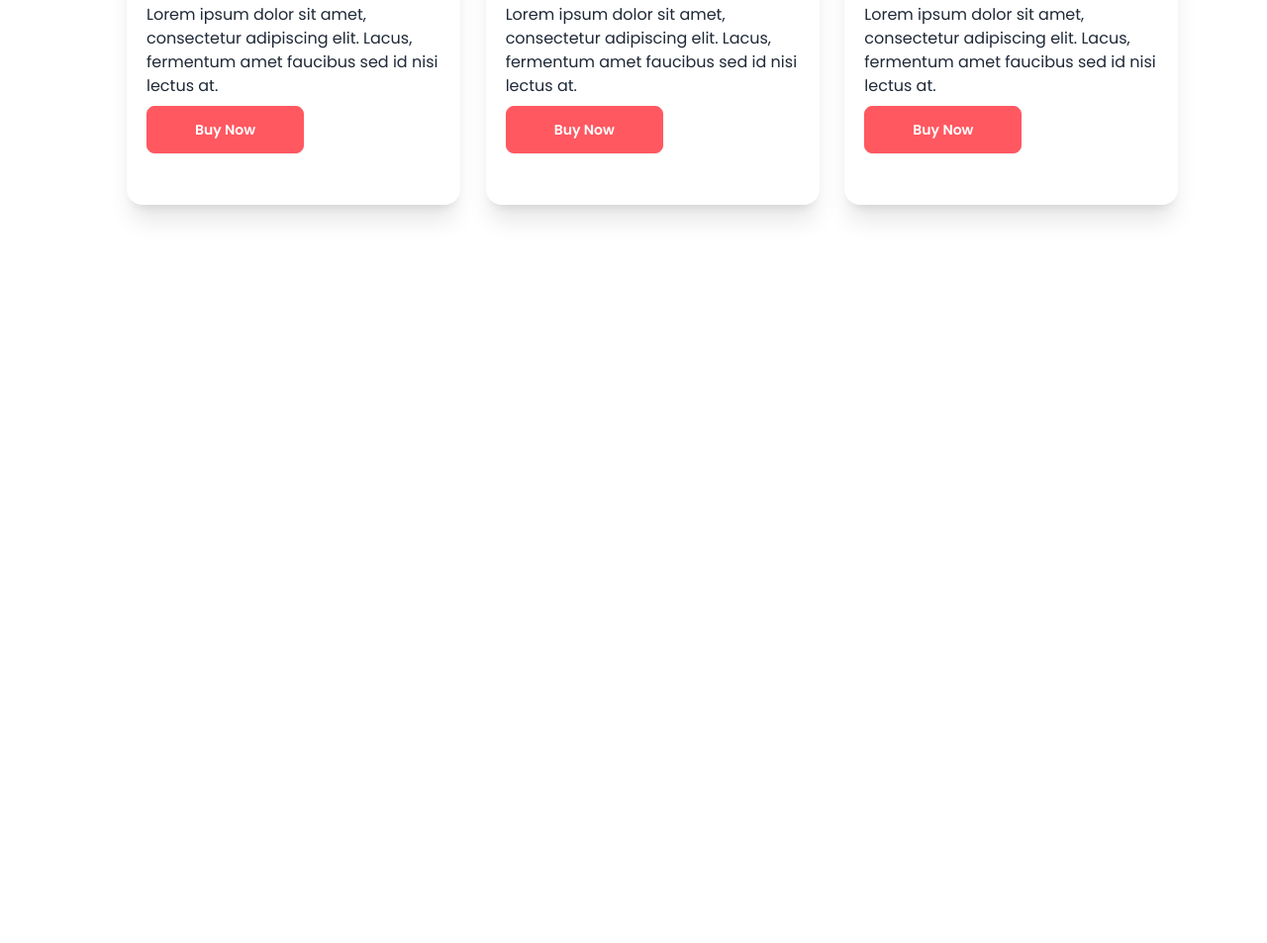
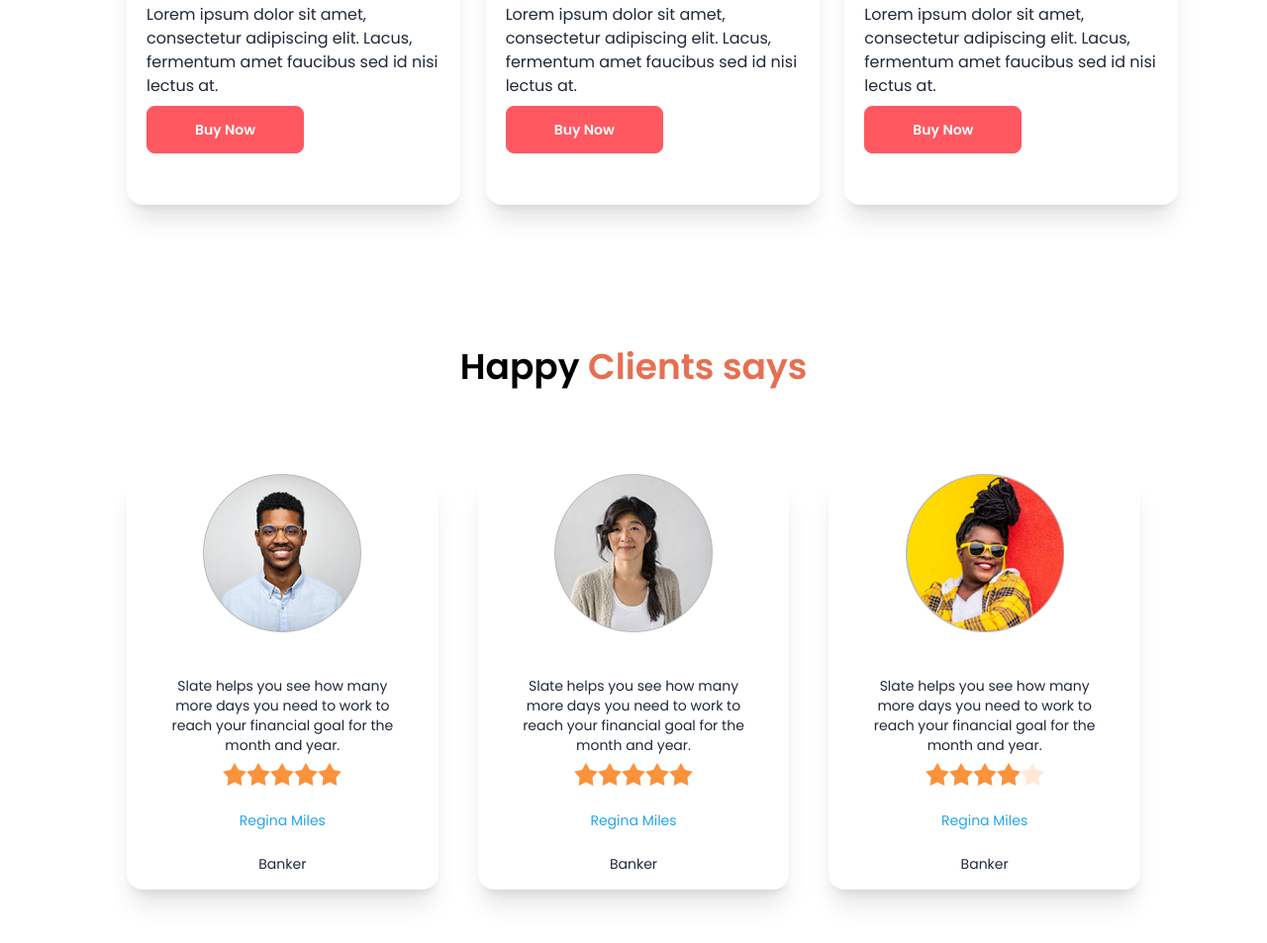
Before and after one commit to anasahammad/biker-zone, a plain HTML site: page index.html in a window 1280 px wide. Shown: the part 1505-2458 px from the top of the page at 99% size. Before the commit the page ends 1856 px from the top, so only its background shows below. Drawn offline with nearby package versions, Linux system fonts and the light colour scheme.

Commit message:
happy clients section added

```diff
--- a/index.html
+++ b/index.html
@@ -237,11 +237,81 @@
                     </div>
                   </div>
             </div>
-            <!-- card 1 -->
+
 
         </section>
 
-        <!--  -->
+        <!-- Happy Client section -->
+
+        <section class="w-[80%] mx-auto mb-36">
+            <h3 class="text-2xl lg:text-4xl text-center text-[#000] font-semibold mb-10">Happy <span class="text-[#E76F51]">Clients says</span></h3>
+            <div class="grid grid-cols-1 md:grid-cols-3 gap-4 lg:gap-10">
+  <!-- user 1 -->
+  <div class="card card-compact   bg-base-100 shadow-xl px-5 my-12">
+    <figure><img class="w-40 h-40 mb-7" src="images/others/user-1.png" alt="Shoes" /></figure>
+    <div class="card-body text-center">
+
+      <p >Slate helps you see how
+        many more days you need
+        to work to reach your financial
+        goal for the month and year.</p>
+
+        <div class="rating mx-auto">
+            <input type="radio" name="rating-2" class="mask mask-star-2 bg-orange-400" />
+            <input type="radio" name="rating-2" class="mask mask-star-2 bg-orange-400"  />
+            <input type="radio" name="rating-2" class="mask mask-star-2 bg-orange-400" />
+            <input type="radio" name="rating-2" class="mask mask-star-2 bg-orange-400" checked/>
+            <input type="radio" name="rating-2" class="mask mask-star-2 bg-orange-400" />
+          </div>
+          <p class="text-[#23A6F0] text-4 my-4">Regina Miles</p>
+          <p class="#252B42">Banker</p>
+    </div>
+  </div>
+  <!-- user 2 -->
+  <div class="card card-compact  bg-base-100 shadow-xl px-5 my-12">
+    <figure><img class="w-40 h-40 mb-7" src="images/others/user-2.png" alt="Shoes" /></figure>
+    <div class="card-body text-center">
+
+      <p >Slate helps you see how
+        many more days you need
+        to work to reach your financial
+        goal for the month and year.</p>
+
+        <div class="rating mx-auto">
+            <input type="radio" name="rating-2" class="mask mask-star-2 bg-orange-400" />
+            <input type="radio" name="rating-2" class="mask mask-star-2 bg-orange-400"  />
+            <input type="radio" name="rating-2" class="mask mask-star-2 bg-orange-400" />
+            <input type="radio" name="rating-2" class="mask mask-star-2 bg-orange-400" checked/>
+            <input type="radio" name="rating-2" class="mask mask-star-2 bg-orange-400" />
+          </div>
+          <p class="text-[#23A6F0] text-4 my-4">Regina Miles</p>
+          <p class="#252B42">Banker</p>
+    </div>
+  </div>
+  <!-- user 3 -->
+  <div class="card card-compact  bg-base-100 shadow-xl px-5 my-12">
+    <figure><img class="w-40 h-40 mb-7" src="images/others/user-3.png" alt="Shoes" /></figure>
+    <div class="card-body text-center">
+
+      <p >Slate helps you see how
+        many more days you need
+        to work to reach your financial
+        goal for the month and year.</p>
+
+        <div class="rating mx-auto">
+            <input type="radio" name="rating-2" class="mask mask-star-2 bg-orange-400" />
+            <input type="radio" name="rating-2" class="mask mask-star-2 bg-orange-400"  />
+            <input type="radio" name="rating-2" class="mask mask-star-2 bg-orange-400" />
+            <input type="radio" name="rating-2" class="mask mask-star-2 bg-orange-400" checked/>
+            <input type="radio" name="rating-2" class="mask mask-star-2 bg-orange-400" />
+          </div>
+          <p class="text-[#23A6F0] text-4 my-4">Regina Miles</p>
+          <p class="#252B42">Banker</p>
+    </div>
+  </div>
+            </div>
+
+        </section>
     </main>
     <!-- main section end -->
     <footer></footer>
```
